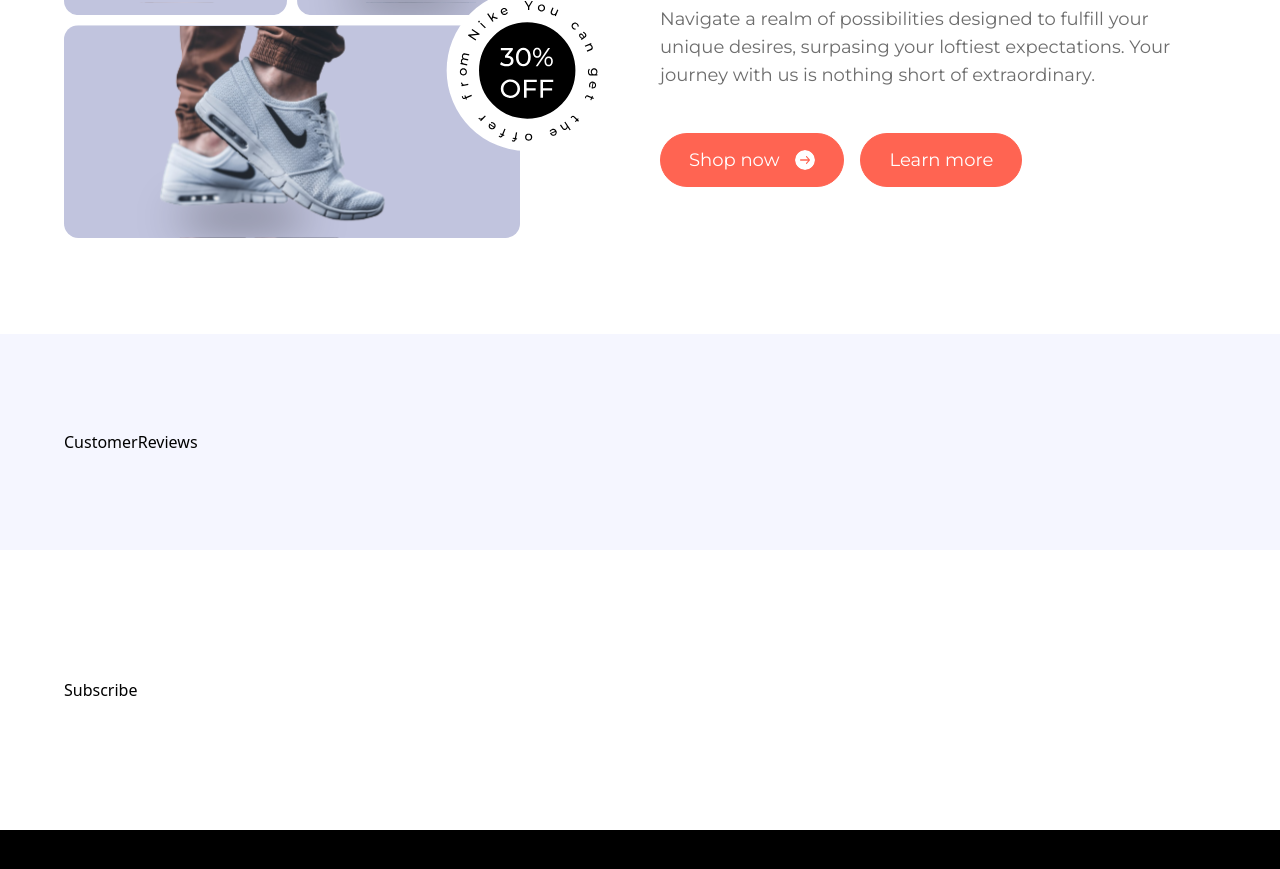
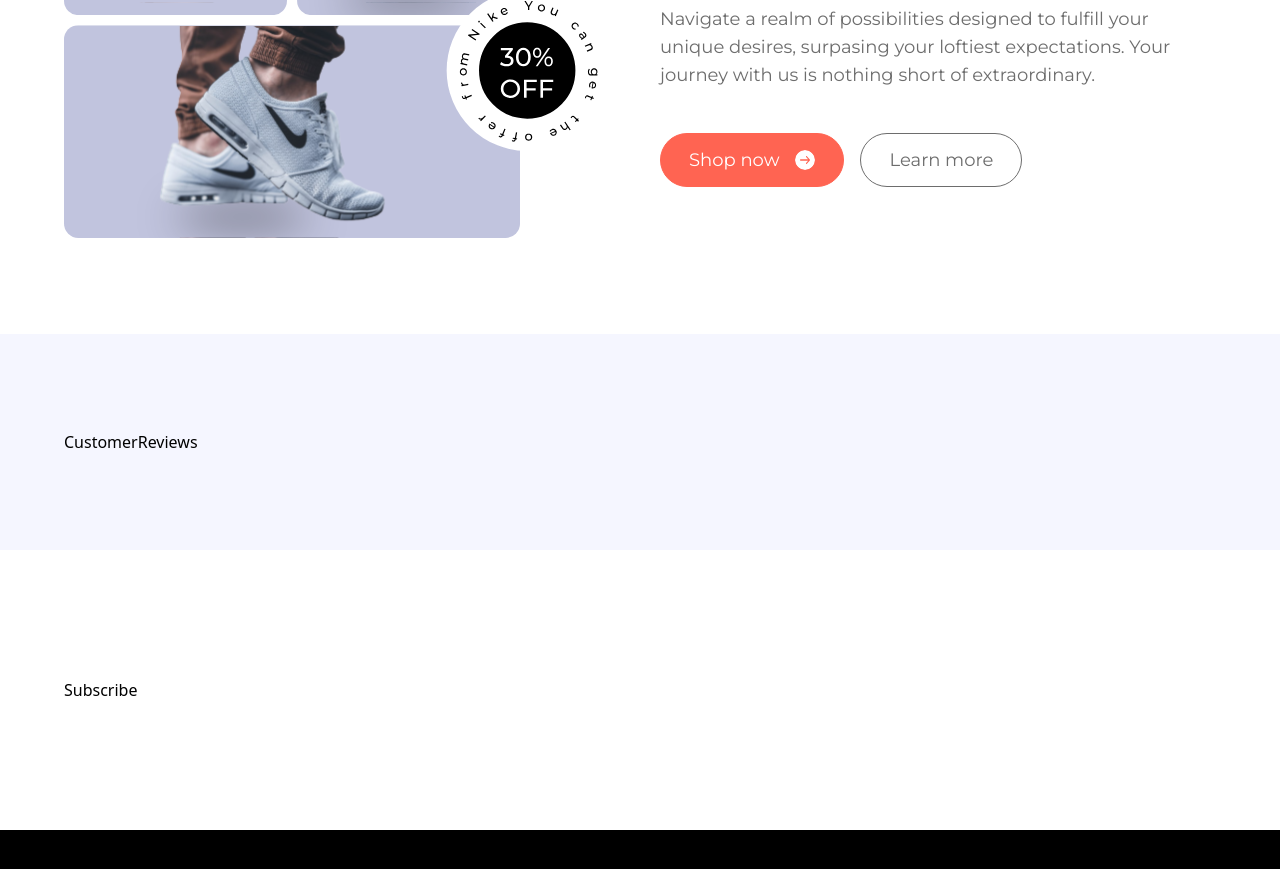
Before and after one commit to Chandrasura25/Nike-Shoes, a React (Vite) app: page / in a window 1280 px wide. Shown: the part 3200-4069 px from the top of the page. Built offline with nearby package versions, Linux system fonts and the light colour scheme; a web font is replaced by a local one.

Commit message:
super quality

```diff
--- a/src/components/Button.jsx
+++ b/src/components/Button.jsx
@@ -1,6 +1,20 @@
-const Button = ({ label, iconURL, backgroundColor, textColor, borderColor }) => {
+const Button = ({
+  label,
+  iconURL,
+  backgroundColor,
+  textColor,
+  borderColor,
+}) => {
   return (
-    <button className="flex justify-center items-center gap-2 py-4 px-7 border font-montserrat text-lg leading-none text-white rounded-full bg-coral-red cursor-pointer border-coral-red">
+    <button
+      className={`flex justify-center items-center gap-2 py-4 px-7 border font-montserrat text-lg leading-none rounded-full
+    ${
+      backgroundColor
+        ? `${backgroundColor} ${textColor} ${borderColor}`
+        : "text-white bg-coral-red  border-coral-red"
+    }
+    `}
+    >
       {label}
       {iconURL && (
         <img
```
